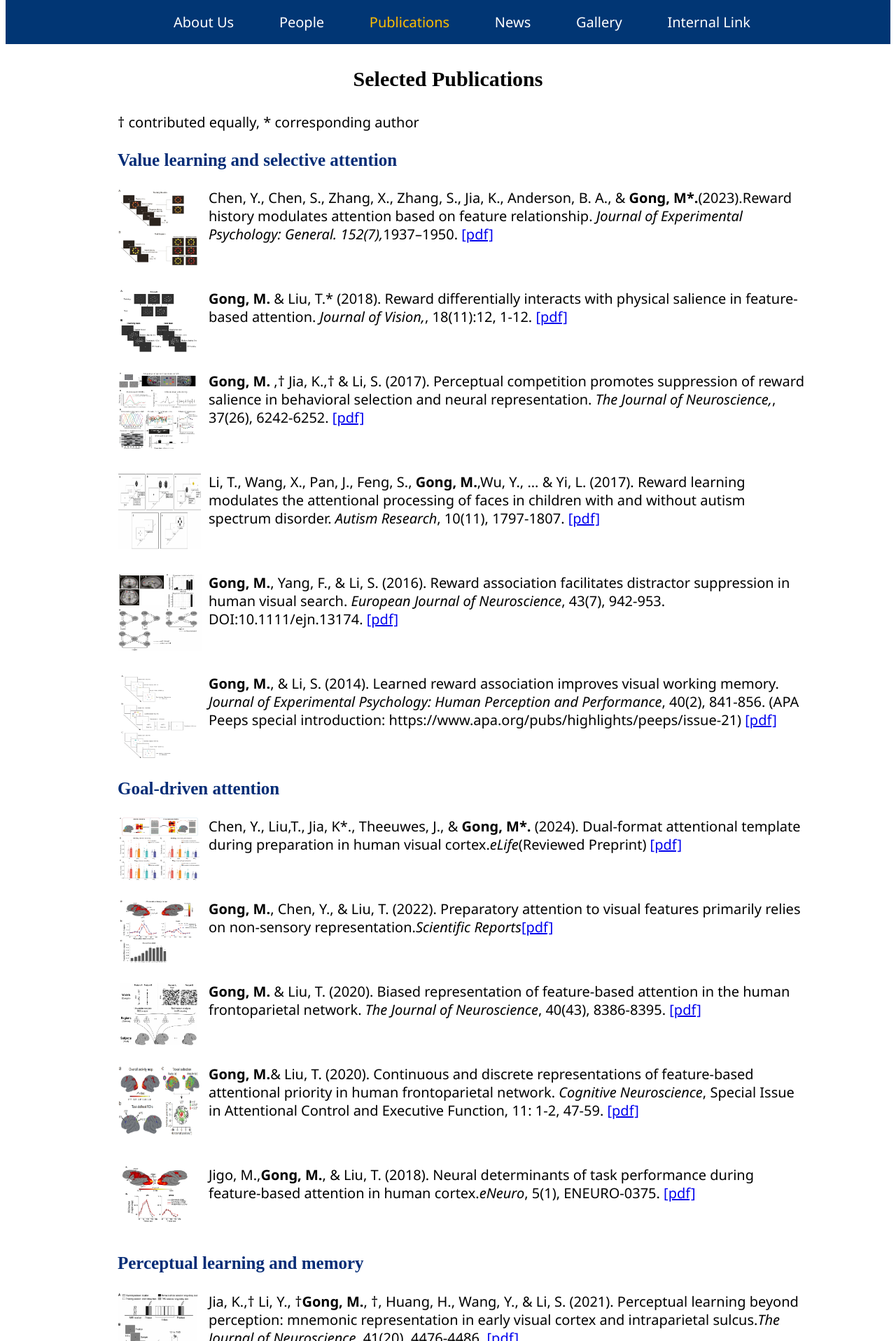
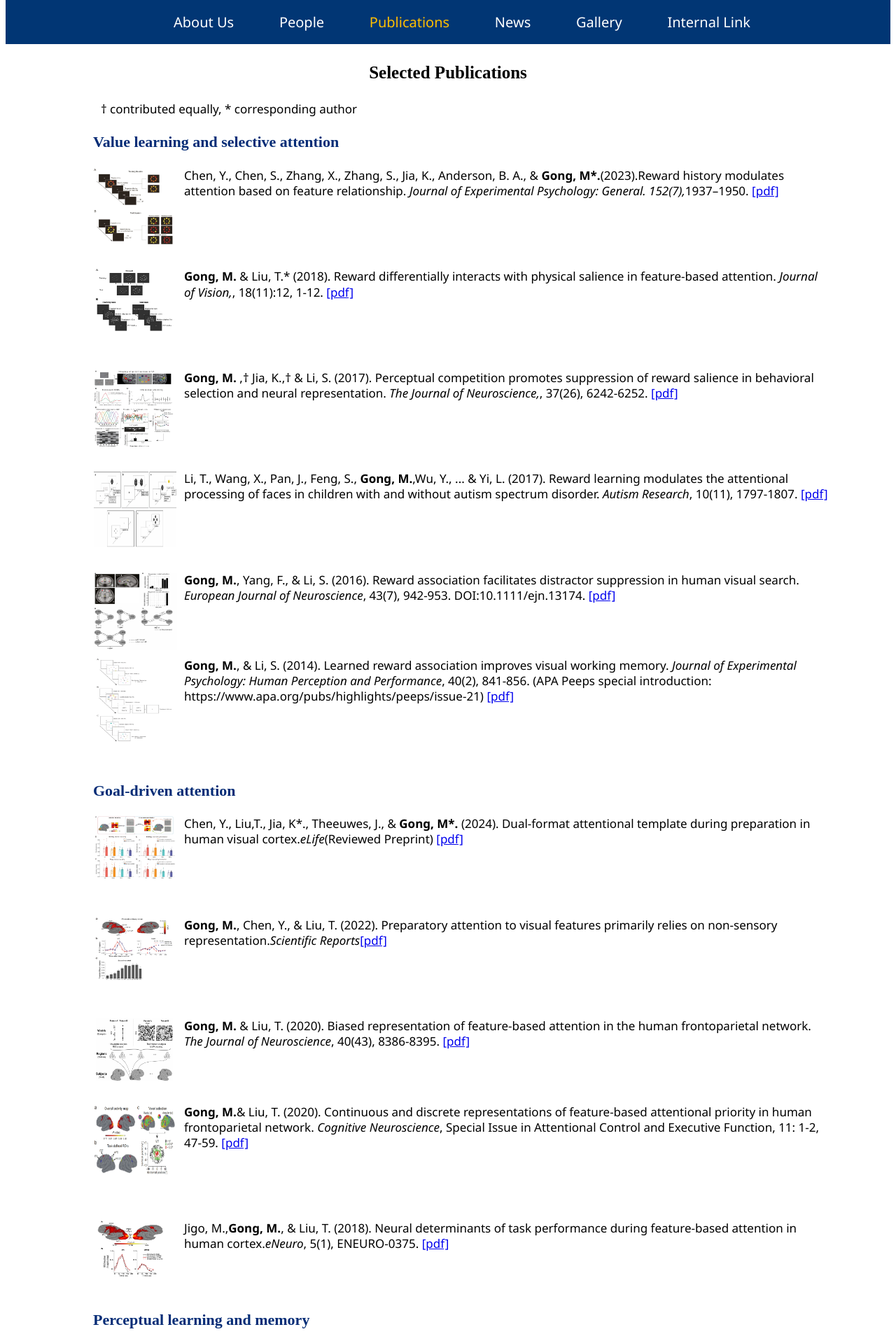
Before and after one commit to oudengjia/LAB, a PHP site: page /publications.html in a window 1280 px wide. Shown: the part 463-2379 px from the top of the page at 70% size. Run offline with PHP 8.4, Linux system fonts and the light colour scheme.

Commit message:
publications 字体变小了一些

```diff
--- a/gallery.html
+++ b/gallery.html
@@ -41,7 +41,7 @@
                   <td>
                     <div class="image-container">
                       <img src="./img/gallery/33.png" alt="Lab member">
-                      <p>Lab member<br><br></p>
+                      <p>Lab members<br><br></p>
                     </div>
                   </td>
                   <td>
--- a/main.css
+++ b/main.css
@@ -301,7 +301,7 @@ p.pubsubtitle{
     text-align: center;
     font-weight: bold;
     font-size: x-large;
-    font-size: 30px;
+    font-size: 25px;
     font-family: 'Times New Roman', Times, serif;
 
 }
@@ -312,9 +312,10 @@ ol.ref{
 }
 
 ul.ref{
-  margin-left: 6em;
-  font-size: 20px;
-  margin-right:6em;
+  margin-left8 6em;
+  font-size: 17px;
+  margin-right:5em;
+  margin-left:5em;
   list-style-type: none;
   font-family: 'Segoe UI', Tahoma, Geneva, Verdana, sans-serif;
 }
--- a/publications.html
+++ b/publications.html
@@ -32,47 +32,47 @@
     <!--<p class="pubsubtitle">Selected Publications</p>-->
 
     <p class="pubsubtitle">Selected Publications</p>
-    <p style="font-size: 20px; text-indent: 8em;font-family: 'Segoe UI', Tahoma, Geneva, Verdana, sans-serif;">† contributed equally, * corresponding author</p>
+    <p style="font-size: 17px; text-indent: 8em;font-family: 'Segoe UI', Tahoma, Geneva, Verdana, sans-serif;">† contributed equally, * corresponding author</p>
 
     <ul class='ref'>
 
-       <p style="font-size: 25px; text-indent: 0px ;color:  hsl(219, 93%, 24%); font-family: 'Times New Roman', Times, serif;" > <b>Value learning and selective attention</b></p></span>
+       <p style="font-size: 22px; text-indent: 0px ;color:  hsl(219, 93%, 24%); font-family: 'Times New Roman', Times, serif;" > <b>Value learning and selective attention</b></p></span>
     <li><img src="./img/relation.jpg" alt="Description" style="float: left; margin-right: 10px; width: 120px; height: 110px;"><p>Chen, Y., Chen, S., Zhang, X., Zhang, S., Jia, K., Anderson, B. A., & <b>Gong, M*.</b>(2023).Reward history modulates attention based on feature relationship. <em>Journal of Experimental Psychology: General. 152(7),</em>1937–1950.  <a href="./files/01-1693809591-865908.pdf">[pdf]</a></p></li>
-    <br>
+    <br><br><br>
     <li><img src="./img/1.3.jpg" alt="Description" style="float: left; margin-right: 10px; width: 120px; height: 90px;"><p><b>Gong, M.</b> & Liu, T.* (2018). Reward differentially interacts with physical salience in feature-based attention. <em>Journal of Vision,</em>, 18(11):12, 1-12. <a href="./files/01-1693809642-865909.pdf">[pdf]</a></p></li>
-    <br>
+    <br><br><br>
     <li><img src="./img/perceptual.jpg" alt="Description" style="float: left; margin-right: 10px; width: 120px; height: 110px;"><p><b>Gong, M. </b>,† Jia, K.,† & Li, S. (2017). Perceptual competition promotes suppression of reward salience in behavioral selection and neural representation. <em>The Journal of Neuroscience,</em>, 37(26), 6242-6252.  <a href="./files/01-1693809693-865910.pdf">[pdf]</a></p></li>
-    <br>
+    <br><br><br>
     <li><img src="./img/reward learning.jpg" alt="Description" style="float: left; margin-right: 10px; width: 120px; height: 110px;"><p>Li, T., Wang, X., Pan, J., Feng, S., <b>Gong, M.</b>,Wu, Y., ... & Yi, L. (2017). Reward learning modulates the attentional processing of faces in children with and without autism spectrum disorder. <em>Autism Research</em>, 10(11), 1797-1807. <a href="./files/01-1693810494-865919.pdf">[pdf]</a></p></li>
-    <br>
+    <br><br><br>
     <li><img src="./img/Suppression of reward salience.jpg" alt="Description" style="float: left; margin-right: 10px; width: 120px; height: 110px;"><p><b>Gong, M.</b>, Yang, F., & Li, S. (2016). Reward association facilitates distractor suppression in human visual search.  <em> European Journal of Neuroscience</em>, 43(7), 942-953. DOI:10.1111/ejn.13174. <a href="./files/01-1693809788-865913.pdf">[pdf]</a></p></li>
-    <br>
+    <br><br>
     <li><img src="./img/reward WM.jpg" alt="Description" style="float: left; margin-right: 10px; width: 120px; height: 120px;"><p><b>Gong, M.</b>, & Li, S. (2014). Learned reward association improves visual working memory. <em>Journal of Experimental Psychology: Human Perception and Performance</em>, 40(2), 841-856. (APA Peeps special introduction: https://www.apa.org/pubs/highlights/peeps/issue-21)  <a href="./files/01-1693809938-865914.pdf">[pdf]</a></p></li></ul>
-    <br>
+    <br> <br> <br>
 
 <!--  <span style="text-decoration: underline solid hsl(199, 74%, 40%)">加下划线-->
     <!--<br><br><p class="pubsubtitle">Other Publications</p>--->
 
     <ul class='ref'>
-     <p style="font-size: 25px; text-indent: 0px;color: hsl(219, 93%, 24%); font-family: 'Times New Roman', Times, serif; "><b>Goal-driven attention</b></p></span>
+     <p style="font-size: 22px; text-indent: 0px;color: hsl(219, 93%, 24%); font-family: 'Times New Roman', Times, serif; "><b>Goal-driven attention</b></p></span>
       <li><img src="./img/attentional template.jpg" alt="Description" style="float: left; margin-right: 10px; width: 120px; height: 90px;"><p>Chen, Y., Liu,T., Jia, K*., Theeuwes, J., & <b>Gong, M*.</b> (2024). Dual-format attentional template during preparation in human visual cortex.<em>eLife</em>(Reviewed Preprint)
       <a href="./files/attentional template.pdf">[pdf]</a></p></li>
-      <br>
+      <br><br><br>
       <li><img src="./img/Preparatory attention.jpg" alt="Description" style="float: left; margin-right: 10px; width: 120px; height: 90px;"><p><b>Gong, M.</b>, Chen, Y., & Liu, T. (2022). Preparatory attention to visual features primarily relies on non-sensory representation.<em>Scientific Reports</em><a href="./files/2-1.pdf">[pdf]</a></p></li>
-      <br>
+      <br><br><br>
       <li><img src="./img/Representation of Feature-Based.jpg" alt="Description" style="float: left; margin-right: 10px; width: 120px; height: 90px;"><p><b>Gong, M.</b> & Liu, T. (2020). Biased representation of feature-based attention in the human frontoparietal network. <em>The Journal of Neuroscience</em>, 40(43), 8386-8395. <a href="./files/2-2.pdf">[pdf]</a></p></li>
-      <br>
+      <br><br>
       <li><img src="./img/Continuous and discrete representations.jpg" alt="Description" style="float: left; margin-right: 10px; width: 120px; height: 100px;"><p><b>Gong, M.</b>& Liu, T. (2020). Continuous and discrete representations of feature-based attentional priority in human frontoparietal network. <em>Cognitive Neuroscience</em>, Special Issue in Attentional Control and Executive Function, 11: 1-2, 47-59. <a href="./files/Continuous.pdf">[pdf]</a></p></li>
-      <br>
+      <br><br><br>
       <li><img src="./img/Neural Determinants.jpg" alt="Description" style="float: left; margin-right: 10px; width: 120px; height: 80px;"><p>Jigo, M.,<b>Gong, M.</b>, & Liu, T. (2018). Neural determinants of task performance during feature-based attention in human cortex.<em>eNeuro</em>, 5(1), ENEURO-0375. <a href="./files/2-4.pdf">[pdf]</a></p></li>
-      <br>
-      <p style="font-size: 25px; text-indent: 0px ;color:  hsl(219, 93%, 24%);font-family: 'Times New Roman', Times, serif;  "><b>Perceptual learning and memory</b></p></span>
+      <br><br>
+      <p style="font-size: 22px; text-indent: 0px ;color:  hsl(219, 93%, 24%);font-family: 'Times New Roman', Times, serif;  "><b>Perceptual learning and memory</b></p></span>
       <li><img src="./img/Perceptual Learning Alters Mnemonic Representation.jpg" alt="Description" style="float: left; margin-right: 10px; width: 120px; height: 110px;"><p>Jia, K.,† Li, Y., †<b>Gong, M.</b>, †, Huang, H., Wang, Y., & Li, S. (2021). Perceptual learning beyond perception: mnemonic representation in early visual cortex and intraparietal sulcus.<em>The Journal of Neuroscience.</em> 41(20), 4476-4486. <a href="./files/3.pdf">[pdf]</a></p></li>
-      <br>
-      <p style="font-size: 25px; text-indent: 0px;color:  hsl(219, 93%, 24%); font-family: 'Times New Roman', Times, serif;"><b>Psychiatric disorders</b></p></span>
+      <br> <br> <br>
+      <p style="font-size: 22px; text-indent: 0px;color:  hsl(219, 93%, 24%); font-family: 'Times New Roman', Times, serif;"><b>Psychiatric disorders</b></p></span>
       <li>  <img src="./img/Social.jpg" alt="Description" style="float: left; margin-right: 10px; width: 120px; height: 110px;">
         <p><b>Gong, M.</b>, Pan, C., Pan, R., Wang, X., Wang, J., Xu, H., Hu, Y., Wang, J., Jia, K., Chen, Q. (2024). Distinct patterns of monocular advantage for facial emotions in social anxiety. <em>Journal of Anxiety Disorder.</em> 104, 102871. <a href="./files/4.pdf">[pdf]</a></p></li>
-        <br>
+        <br><br><br>
       <li>  <img src="./img/prefrontal–habenular.jpg" alt="Description" style="float: left; margin-right: 10px; width: 120px; height: 110px;">
         <p>Tian, Y., Zheng, J., Zhu, X., Liu, X., Li, H., Wang, J., Yang, Q., Zeng, L., Shi, Z., <b>Gong, M.</b>, Hu, Y., & Xu, H. (2024). A prefrontal–habenular circuitry regulates social fear behaviour.
           <em>Brain</em>, awae209. <a href="./files/prefrontal–habenular.pdf">[pdf]</a></p></li>
```
